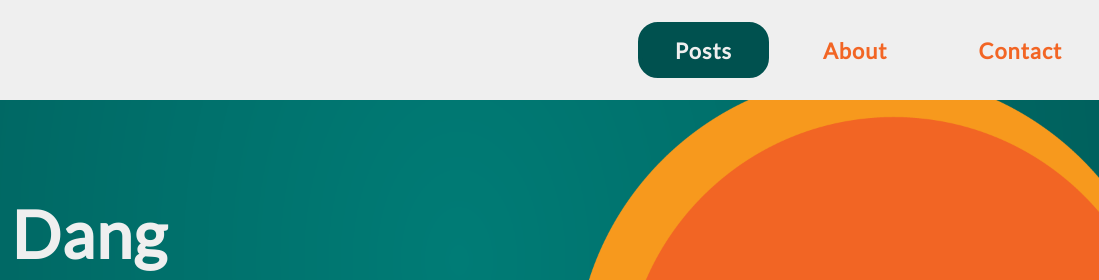
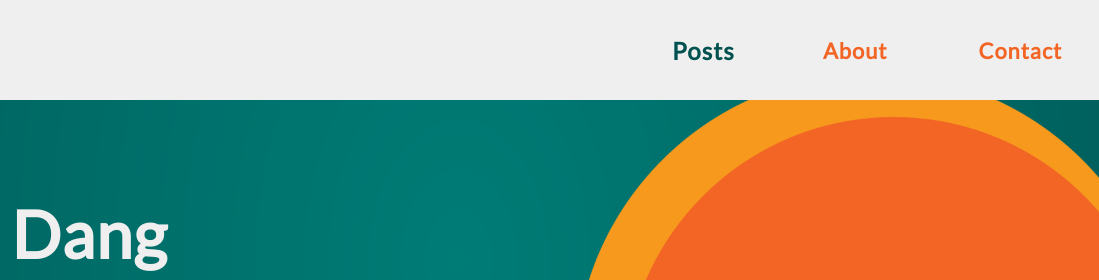
Before and after one commit to DangvRyan/blog, a plain HTML site: page index.html in a window 1280 px wide. In both pictures the pointer is over the link "Posts". Shown: the top 280 px of the page, 181-1280 px from the left. Drawn offline with Linux system fonts and the light colour scheme.

Commit message:
Update styles.css

```diff
--- a/styles.css
+++ b/styles.css
@@ -109,9 +109,10 @@ hr {
 }
 
 .nav_btn:hover {
-    color: #efefef;
-    border: 4px #00514f solid;
-    background-color: #00514f;
+    color: #00514f;
+    transform: scale(110%);
+    /* border: 4px #00514f solid;
+    background-color: #00514f; */
 }
 
 .hamburger {
```
